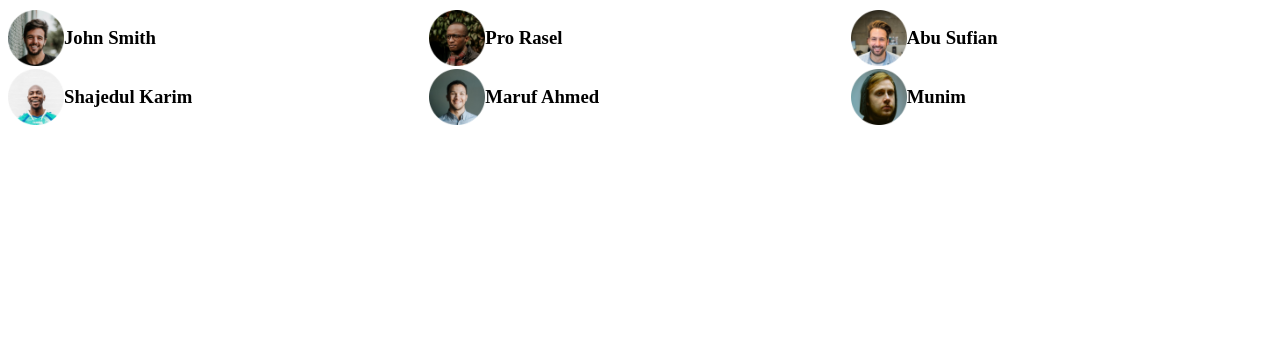
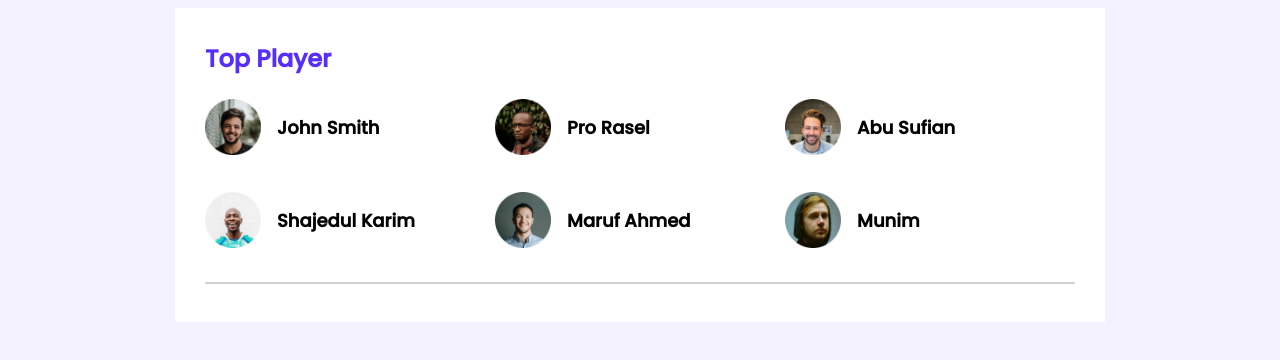
Before and after one commit to subhanmunim/leader-board-css3, a plain HTML site: page index.html in a window 1280 px wide. Drawn offline with Linux system fonts and the light colour scheme.

Commit message:
horigentale line

```diff
--- a/index.html
+++ b/index.html
@@ -20,37 +20,41 @@
 
     <main>
         <!-- top players and top blogs -->
+        <section class="container">
             <div class="top-players">
+                <h2 class="section-title">Top Player</h2>
                 <div class="players">
                     <!-- .player*6>img[src="images/players/player-$.png"]+h3{Top Player} -->
 
                     <div class="player">
                         <img src="images/players/player-1.png" alt="">
-                    <h3>John Smith</h3>
+                        <h3 class="player-name">John Smith</h3>
                     </div>
                     <div class="player">
                         <img src="images/players/player-2.png" alt="">
-                    <h3>Pro Rasel</h3>
+                        <h3 class="player-name">Pro Rasel</h3>
                     </div>
                     <div class="player">
                         <img src="images/players/player-3.png" alt="">
-                    <h3>Abu Sufian</h3>
+                        <h3 class="player-name">Abu Sufian</h3>
                     </div>
                     <div class="player">
                         <img src="images/players/player-4.png" alt="">
-                    <h3>Shajedul Karim</h3>
+                        <h3 class="player-name">Shajedul Karim</h3>
                     </div>
                     <div class="player">
                         <img src="images/players/player-5.png" alt="">
-                    <h3>Maruf Ahmed</h3>
+                        <h3 class="player-name">Maruf Ahmed</h3>
                     </div>
                     <div class="player">
                         <img src="images/players/player-6.png" alt="">
-                    <h3>Munim</h3>
+                        <h3 class="player-name">Munim</h3>
                     </div>
                 </div>
 
             </div>
+            <hr>
+        </section>
     </main>
 
 </body>
--- a/styles/style.css
+++ b/styles/style.css
@@ -1,7 +1,43 @@
+/* fonts */
+@import url('https://fonts.googleapis.com/css2?family=Montserrat&family=Poppins:wght@400;500&display=swap');
+
+/* common styles */
+body {
+    font-family: 'Montserrat', sans-serif;
+    font-family: 'Poppins', sans-serif;
+    background-color: #F3F1FF;
+    ;
+}
+
+main {
+    display: flex;
+    justify-content: center;
+}
+
+.container {
+    background-color: #ffff;
+    width: 870px;
+    padding: 30px;
+}
+
+
 /* top players style */
+.top-players {
+    margin-bottom: 30px;
+}
+
+.section-title {
+    color: #562EFF;
+    font-size: 24px;
+    margin-top: 3px;
+
+
+}
+
 .players {
     display: grid;
     grid-template-columns: repeat(3, 1fr);
+    grid-row-gap: 30px;
 }
 
 .player {
@@ -13,3 +49,12 @@
     width: 56px;
     height: 56px;
 }
+
+.player-name {
+    margin-left: 16px;
+    font-size: 18px;
+}
+
+hr {
+    border: 1px solid #D1D1D1;
+}
```
Lines whose indentation alone changed are shown as unchanged.
